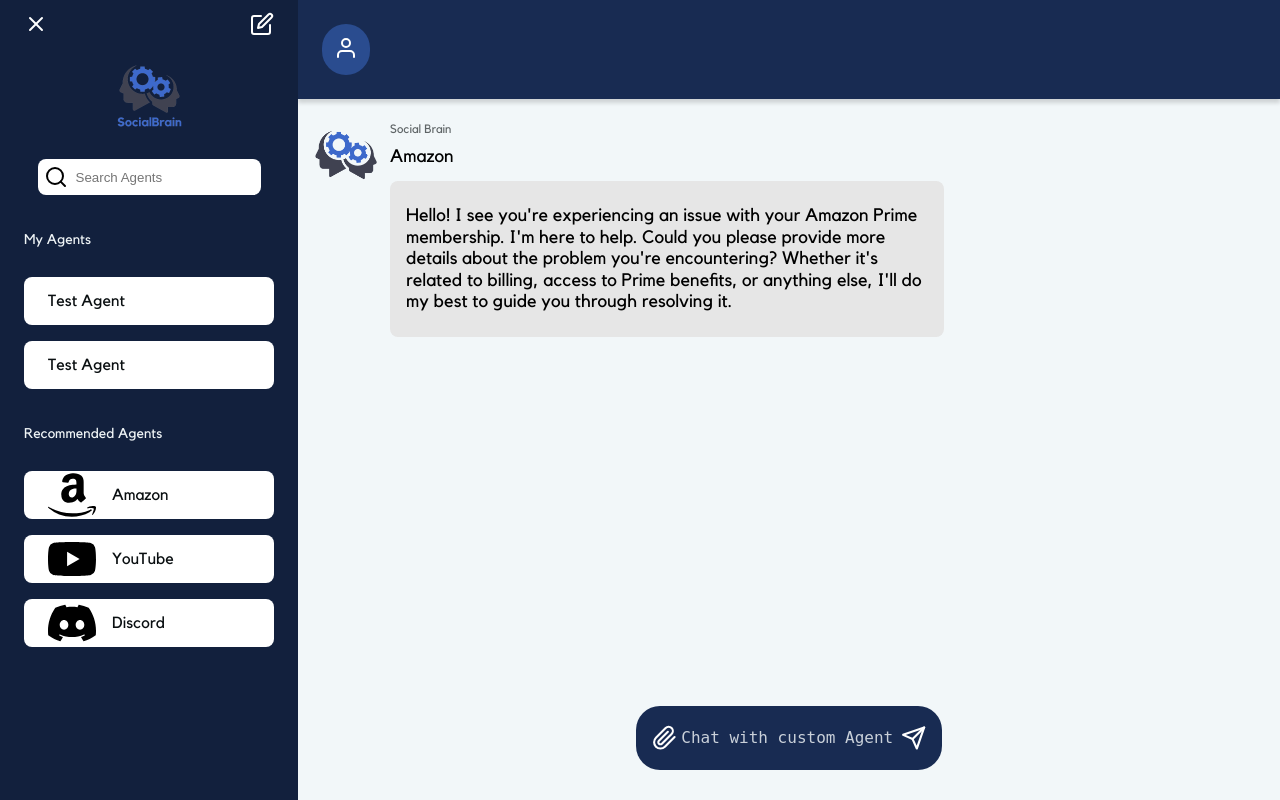
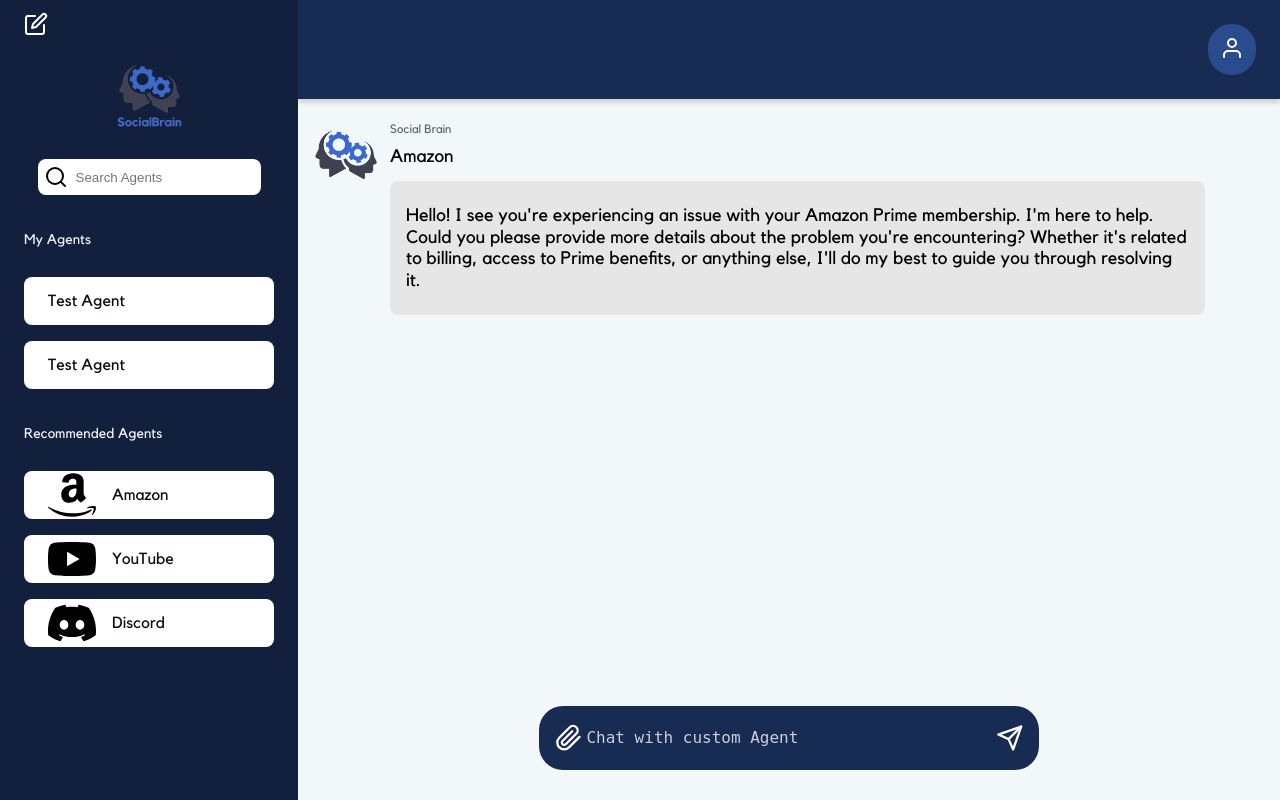
Before and after one commit to CodeConfluence/Django-OpenAI-Chatbot, a Django app: template my_chatbot/my_chatbot_App/templates/chatbotApp/home.html in a window 1280 px wide. Run offline with Django 3.2, Linux system fonts and the light colour scheme; the template is opened without the code that fills it, so the values that code supplies are empty.

Commit message:
refactor: fix minor styling issues
Fixes minor styling issues with the chatbot message
area, aside menu, navigation menu, and chatbox

```diff
--- a/my_chatbot/my_chatbot_App/static/styles/styles.css
+++ b/my_chatbot/my_chatbot_App/static/styles/styles.css
@@ -881,6 +881,14 @@ body.login-page::before {
 }
 
 @media (min-width: 1024px) {
+  .chatbot-navigation {
+    flex-direction: row-reverse;
+  }
+
+  #aside-menu-exit {
+    display: none;
+  }
+
   .previous-agents-content-wrapper,
   .recommended-agents-content-wrapper {
     width: 250px;
@@ -893,11 +901,6 @@ body.login-page::before {
   .chatbot-chat-message {
     background-color: var(--primary-white-100);
     padding: 6px 16px;
-  }
-
-  .chatbot-chat-message-content {
-    width: 40ch;
-    font-size: 0.75rem;
   }
 
   body {
@@ -935,6 +938,10 @@ body.login-page::before {
     height: 100%;
   }
 
+  .chatbot-chatbox-wrapper {
+    width: 300px;
+  }
+
   .chatbot-chat-message-content {
     width: 50ch;
     font-size: 1.125rem;
@@ -942,6 +949,13 @@ body.login-page::before {
 }
 
 @media (min-width: 1280px) {
+  .chatbot-chat-message-content {
+    width: 75ch;
+  }
+
+  .chatbot-chatbox-wrapper {
+    width: 500px;
+  }
 }
 
 @media (min-width: 1536px) {
```
